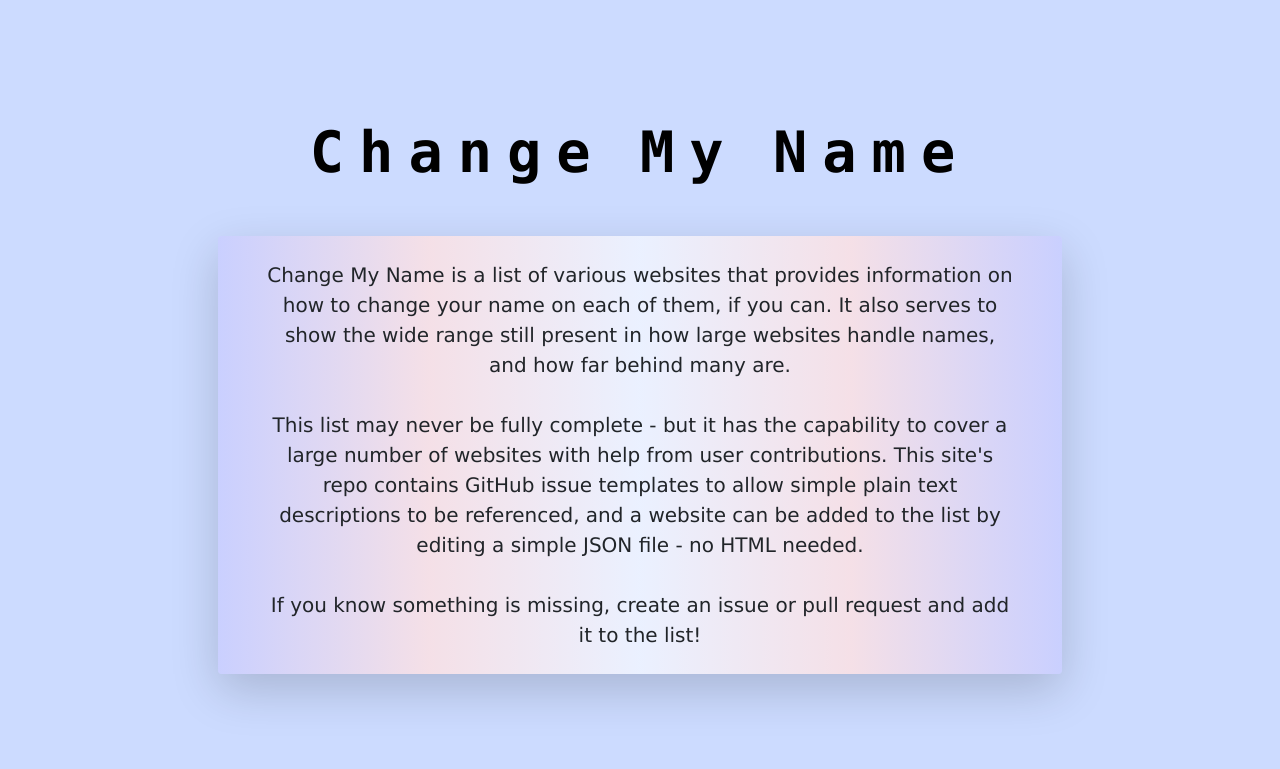
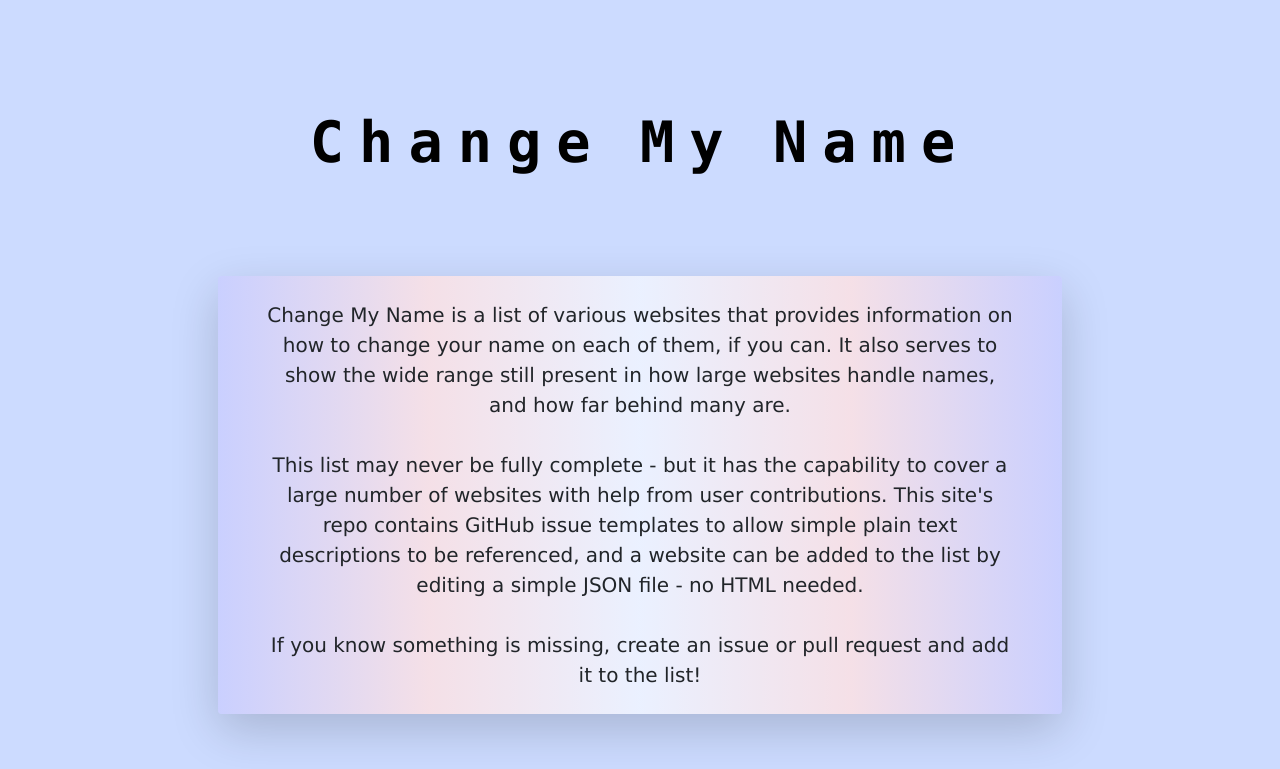
Before and after one commit to change-my-name/change-my-name.github.io, a plain HTML site: page index.html in a window 1280 px wide. Shown: the top 769 px of the page. Drawn offline with nearby package versions, Linux system fonts and the light colour scheme.

Commit message:
Found that missing spacer, what a bitch

```diff
--- a/index.html
+++ b/index.html
@@ -15,19 +15,16 @@
 
 
         <div class="text-center">
-            <div name="spacer" style="height: 70px;"></div>
+            <div name="spacer" style="height: 60px;"></div>
 
             <div>
                 <div></div>
                 <div align="center" class="title text-center">Change My Name</div>
             </div>
 
+            <div name="spacer" style="height: 50px;"></div>
+
             <div class="info pt-4 pl-5 pr-5 shadow-lg pb-2 mb-5 rounded"><p>
-                <!-- Saving just in case (old text):
-                Change My Name is an updated catalogue of webservices and social media
-                outlets which allow users to edit personal information, in particular, to
-                </br>
-                </br> -->
 
                 Change My Name is a list of various websites that provides
                 information on how to change your name on each of them, if you can.
```
